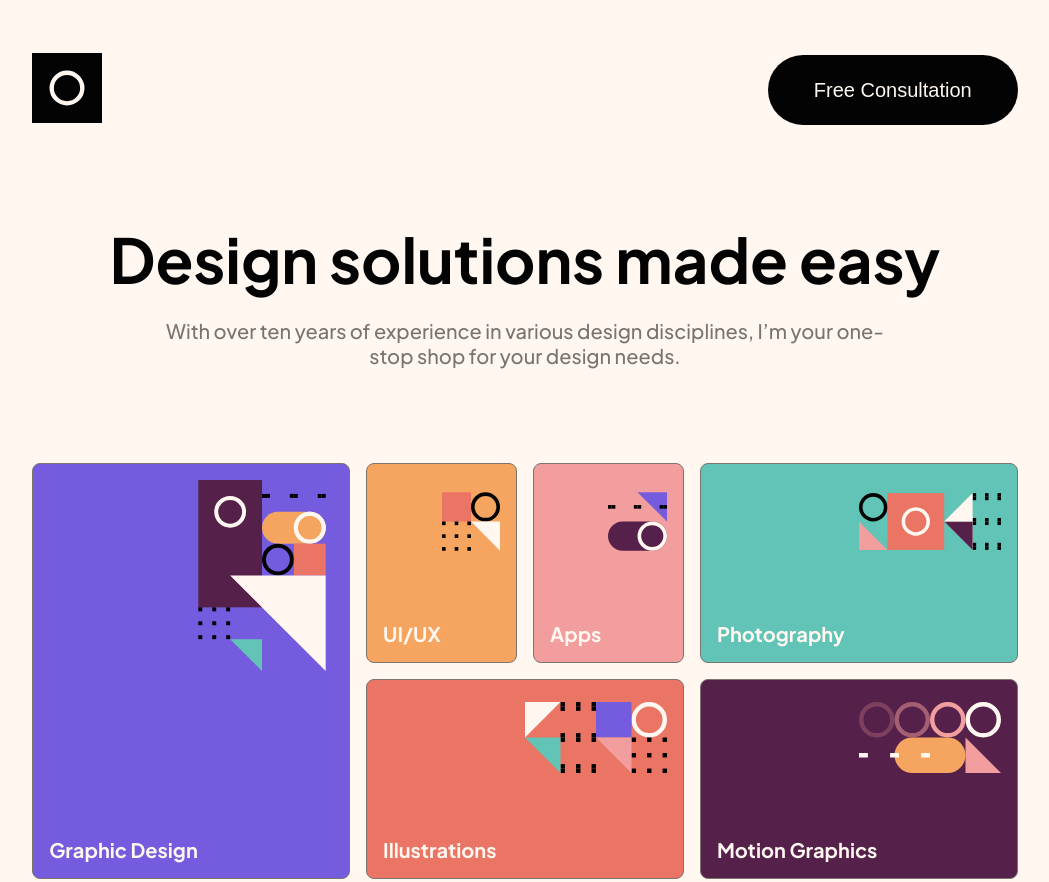
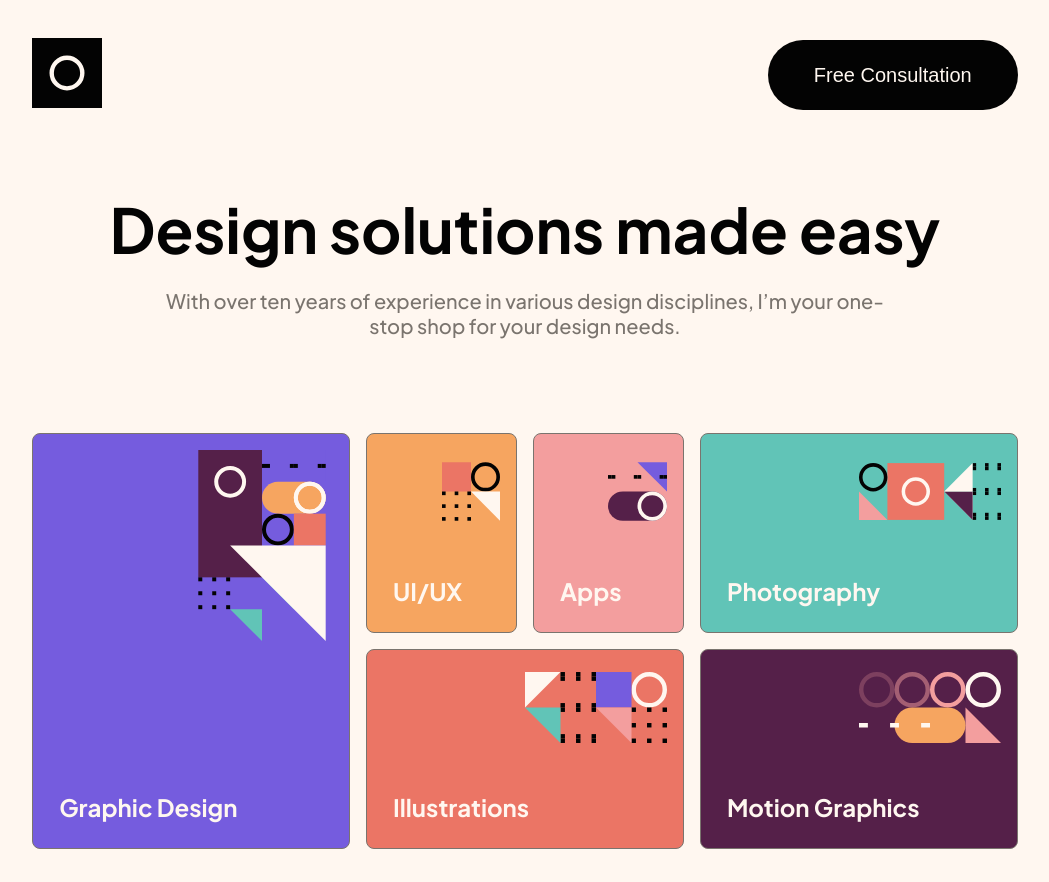
Before and after one commit to julienLeMee/frontend-mentor-portfolio, a website: page index.html in a window 1280 px wide. Shown: the top 882 px of the page, without its empty margins (115-1164 px from the left). Drawn offline with nearby package versions, Linux system fonts and the light colour scheme.

Commit message:
pixel perfect adjust

```diff
--- a/components/_grid.scss
+++ b/components/_grid.scss
@@ -25,7 +25,8 @@
     h3 {
       display: flex;
       justify-content: start;
-      font-size: $medium-font-size;
+      font-size: 24px;
+      padding: 10px;
     }
   }
 
--- a/components/_nav.scss
+++ b/components/_nav.scss
@@ -3,7 +3,7 @@ nav {
   justify-content: space-between;
   align-items: center;
   width: 77%;
-  height: 180px;
+  height: 150px;
   margin: 0 auto;
   img {
     width: 70px;
```
Also changed, not shown: public/style.css, 1 other file.
